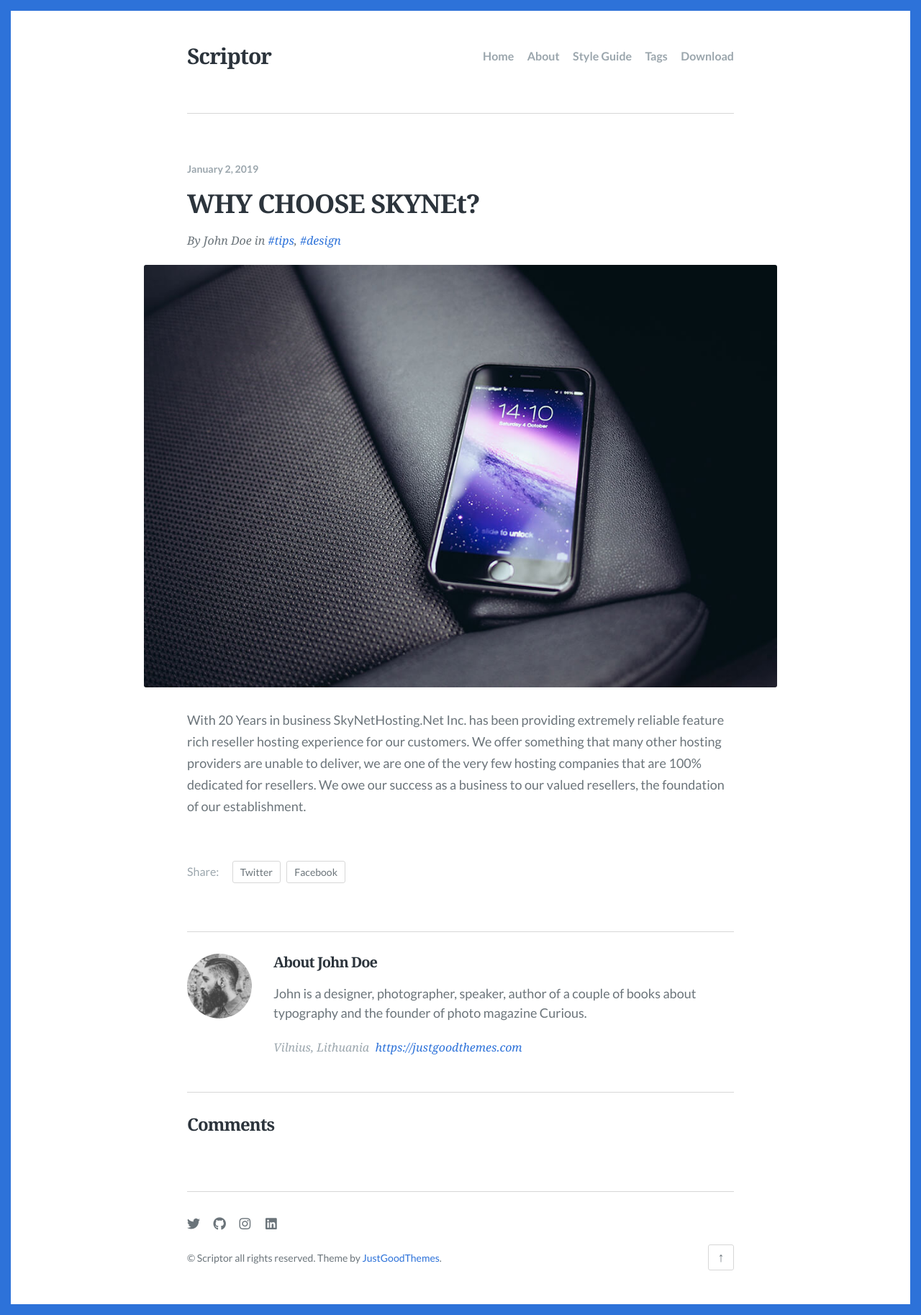
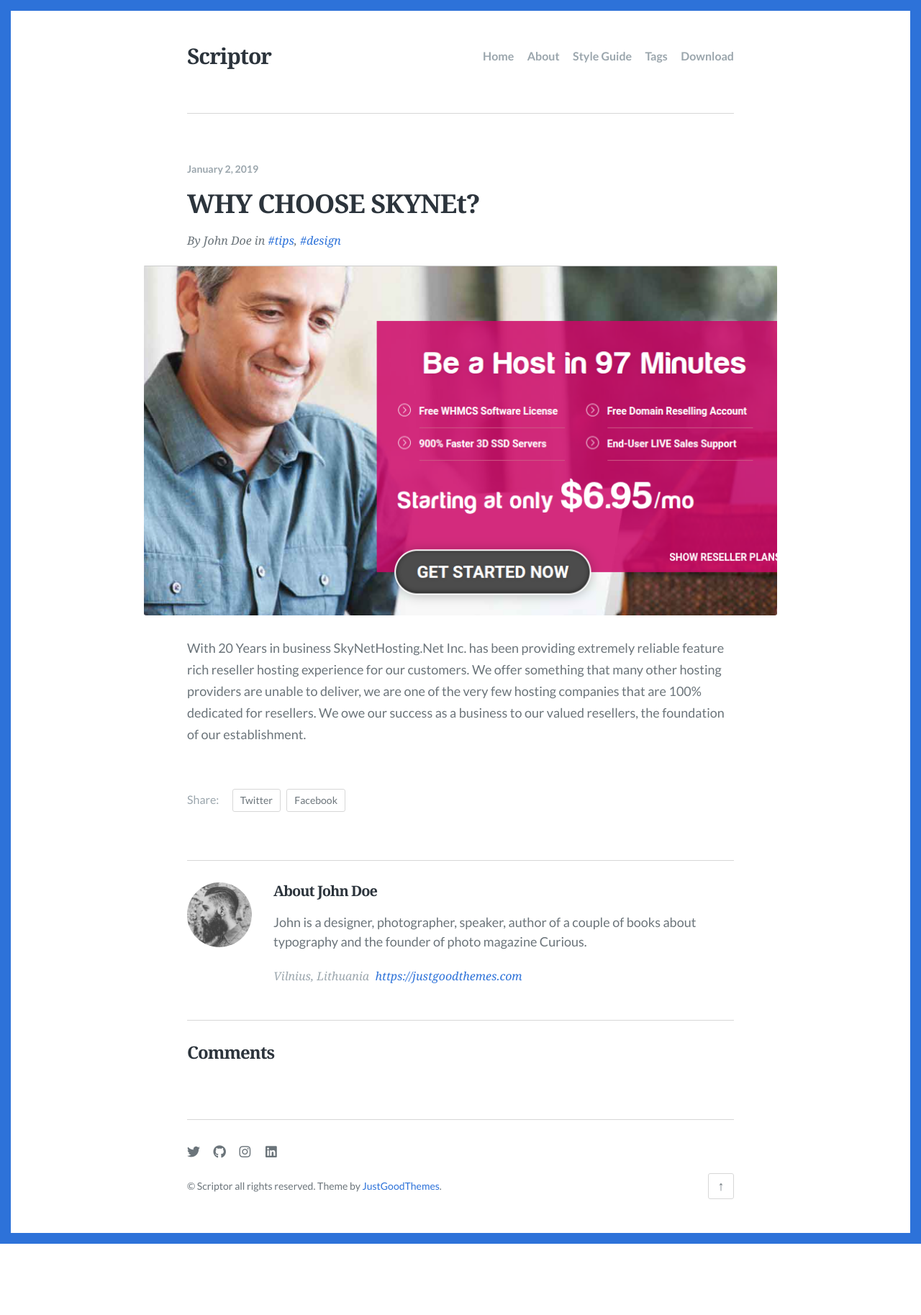
Before and after one commit to aneesh1985-rgb/blog12, a Jekyll site: the page built from _posts/2019-01-02-set-up-your-new-iphone-6-the-Right-Way.md, in a window 1280 px wide. Shown: the whole page at 72% size. Built offline with Jekyll 4.4.1, drawn with Linux system fonts in a browser that asks for light colours; some web fonts are replaced; comment, search, counter and statistics services are not loaded; after the commit the page ends 1728 px from its top, so only the background shows below that.

Commit message:
Update 2019-01-02-set-up-your-new-iphone-6-the-Right-Way.md

```diff
--- a/_posts/2019-01-02-set-up-your-new-iphone-6-the-Right-Way.md
+++ b/_posts/2019-01-02-set-up-your-new-iphone-6-the-Right-Way.md
@@ -3,7 +3,7 @@
 title: "WHY CHOOSE SKYNEt?"
 description: "Most Feature Rich Reseller Plans in the World, Guaranteed!."
 date: 2019-01-02
-feature_image: images/iphone-6.jpg
+feature_image: images/sky.jpg
 tags: [tips, design]
 ---
 With 20 Years in business SkyNetHosting.Net Inc. has been providing extremely reliable feature rich reseller hosting experience for our customers. We offer something that many other hosting providers are unable to deliver, we are one of the very few hosting companies that are 100% dedicated for resellers. We owe our success as a business to our valued resellers, the foundation of our establishment.
```
